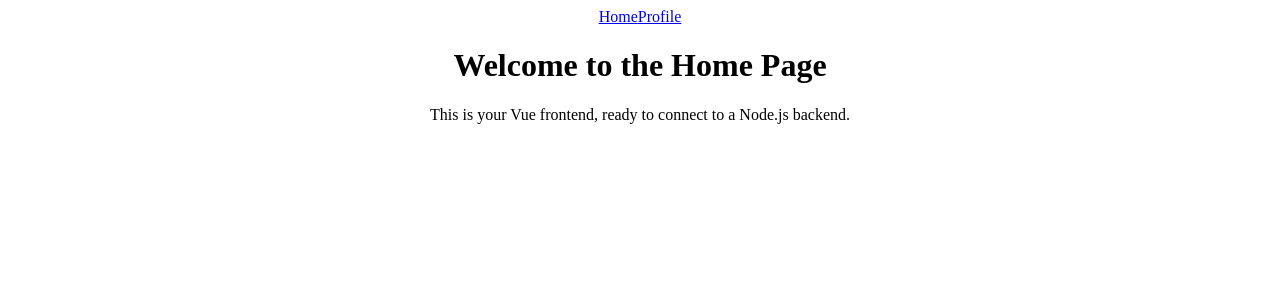
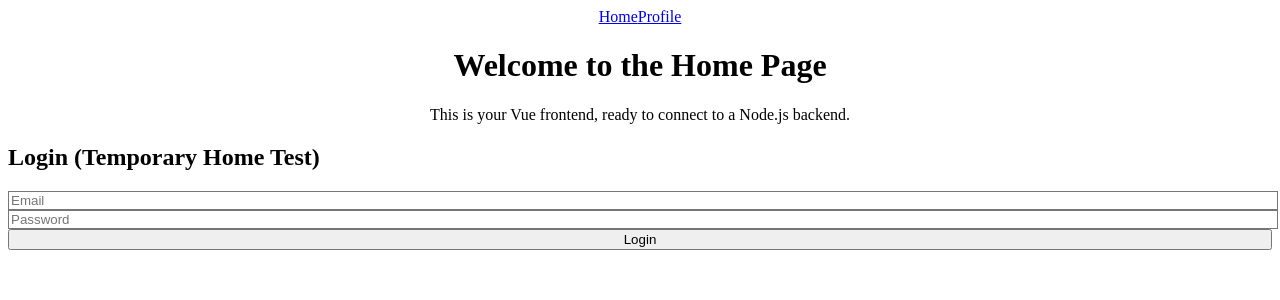
Before and after one commit to maxvincex/CS321-Project, a Vue app in the folder frontend/: page / in a window 1280 px wide. Shown: the top 300 px of the page. Built offline with nearby package versions, Linux system fonts and the light colour scheme.

Commit message:
adds login functionality
created login.js and user.csv to backend, and edited App.vue in frontend.

login.js accepts requests from frontend and reads users.csv

app.vue changes sends request to backend and alerts success or failure

```diff
--- a/frontend/src/App.vue
+++ b/frontend/src/App.vue
@@ -5,9 +5,45 @@
       <RouterLink to="/profile" class="hover:underline">Profile</RouterLink>
     </nav>
     <RouterView />
+
+    <!-- Basic login form appears below router pages -->
+    <div class="mt-6 p-4 bg-gray-100 max-w-md mx-auto rounded">
+      <h2 class="text-lg font-bold mb-2">Login (Temporary Home Test)</h2>
+      <input v-model="email" placeholder="Email" class="mb-2 p-2 border w-full" />
+      <input v-model="password" type="password" placeholder="Password" class="mb-2 p-2 border w-full" />
+      <button @click="login" class="bg-blue-600 text-white px-4 py-2 rounded w-full">Login</button>
+    </div>
   </div>
 </template>
 
+
+
 <script setup>
+import { ref } from 'vue'
 import { RouterView, RouterLink } from 'vue-router'
+const email = ref('')
+const password = ref('')
+
+const login = async () => {
+  try {
+    const res = await fetch('http://localhost:3001/login', {
+      method: 'POST',
+      headers: { 'Content-Type': 'application/json' },
+      body: JSON.stringify({
+        email: email.value,
+        password: password.value
+      })
+    })
+
+    const result = await res.json()
+    if (result.success) {
+      alert('Login successful!')
+    } else {
+      alert('Invalid login. Try again or create an account.')
+    }
+  } catch (err) {
+    alert('Server error')
+    console.error(err)
+  }
+}
 </script>
```
Also changed, not shown: 2 other files (tests, documents, lock files or other folders).
